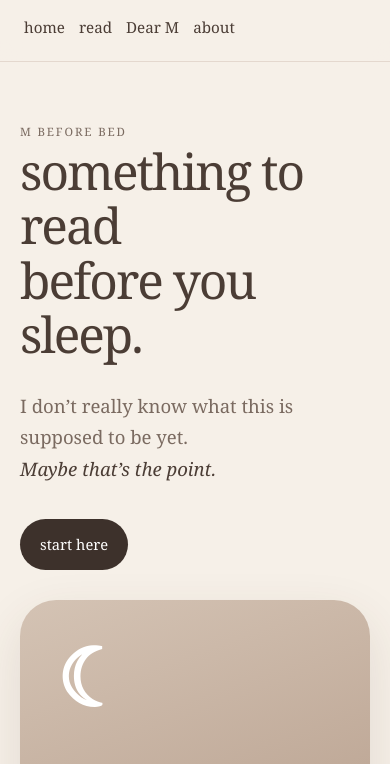
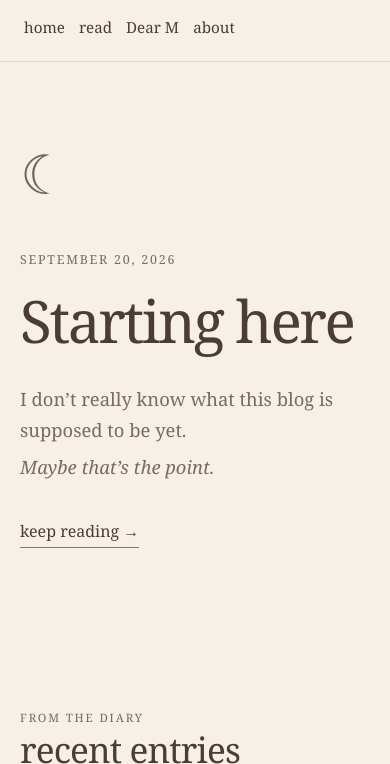
Before and after one commit to mbeforebed/mbeforebed.github.io, a plain HTML site: page index.html in a window 390 px wide. Shown: the part 60-824 px from the top of the page. Drawn offline with Linux system fonts and the light colour scheme.

Commit message:
Add files via upload

```diff
--- a/index.html
+++ b/index.html
@@ -1,32 +1,44 @@
 <!doctype html>
 <html lang="en">
 <head>
-<meta charset="utf-8"><meta name="viewport" content="width=device-width,initial-scale=1">
-<title>M Before Bed — something to read before you sleep.</title>
-<meta name="description" content="M Before Bed — something to read before you sleep.">
+  <meta charset="utf-8">
+  <meta name="viewport" content="width=device-width,initial-scale=1">
+  <title>M Before Bed</title>
+  <meta name="description" content="M Before Bed — a personal collection of writing by M.">
   <link rel="stylesheet" href="styles.css">
 </head>
 <body>
 <header>
   <a class="brand" href="index.html"><span class="brand-m">M</span> Before Bed.</a>
-  <nav><a href="index.html">home</a><a href="read.html">read</a><a href="dear-m.html">Dear M</a><a href="about.html">about</a></nav>
+  <nav>
+    <a href="index.html">home</a>
+    <a href="read.html">read</a>
+    <a href="dear-m.html">Dear M</a>
+    <a href="about.html">about</a>
+  </nav>
 </header>
+
 <main>
-<section class="hero wrap">
-  <div>
-    <small>M BEFORE BED</small>
-    <h1>something to read<br>before you sleep.</h1>
-    <p class="lead">I don’t really know what this is supposed to be yet.<br><em>Maybe that’s the point.</em></p>
-    <a class="btn" href="posts/starting-here.html">start here</a>
-  </div>
-  <aside><b>☾</b><p>come as you are.</p><span>stay for a little while.</span></aside>
+  <section class="opening wrap">
+    <div class="opening-mark">☾</div>
+    <article class="opening-entry">
+      <p class="entry-date">September 20, 2026</p>
+      <h1>Starting here</h1>
+      <p class="opening-line">I don’t really know what this blog is supposed to be yet.</p>
+      <p class="opening-line"><em>Maybe that’s the point.</em></p>
+      <a class="read-link" href="posts/starting-here.html">keep reading →</a>
+    </article>
   </section>
 
   <section class="wrap entries">
     <div class="heading">
-    <div><small>FROM THE DIARY</small><h2>recent entries</h2></div>
+      <div>
+        <small>FROM THE DIARY</small>
+        <h2>recent entries</h2>
+      </div>
       <a href="read.html">view the archive →</a>
     </div>
+
     <div class="cards single-entry">
       <article>
         <small>SEPTEMBER 20, 2026</small>
@@ -39,12 +51,29 @@
 
   <section class="dear dear-short">
     <div class="wrap deargrid">
-    <div><small>DEAR M</small><h2>something on your mind?</h2></div>
-    <div class="dear-action"><a class="btn light" href="dear-m.html">write to M →</a></div>
+      <div>
+        <small>DEAR M</small>
+        <h2>something on your mind?</h2>
+      </div>
+      <div class="dear-action">
+        <a class="btn light" href="dear-m.html">write to M →</a>
+      </div>
     </div>
   </section>
 
-<section class="night narrow"><p>good night, for now.</p><h2>— M.</h2><b>☾</b></section>
+  <section class="night narrow">
+    <p class="thank-you">thank you for making it through another day.</p>
+    <p>good night, for now.</p>
+    <h2>— M.</h2>
+    <b>☾</b>
+  </section>
 </main>
-<footer><div class="wrap"><strong><span class="brand-m">M</span> Before Bed.</strong><p>something to read before you sleep. · © 2026</p></div></footer>
-</body></html>
+
+<footer>
+  <div class="wrap">
+    <strong><span class="brand-m">M</span> Before Bed.</strong>
+    <p>© 2026 M Before Bed</p>
+  </div>
+</footer>
+</body>
+</html>
--- a/styles.css
+++ b/styles.css
@@ -9,3 +9,60 @@
 .dear-action{display:flex;align-items:center;justify-content:flex-end}
 .night h2{font-style:italic}
 @media(max-width:760px){.dear-short .deargrid{grid-template-columns:1fr}.dear-action{justify-content:flex-start}}
+
+/* Final homepage: the writing is the entrance. */
+.opening{
+  min-height:72vh;
+  display:grid;
+  grid-template-columns:90px minmax(0,760px);
+  justify-content:center;
+  align-items:center;
+  gap:42px;
+  padding:90px 0 100px;
+}
+.opening-mark{
+  align-self:start;
+  margin-top:42px;
+  font-size:4.8rem;
+  color:var(--brown);
+  opacity:.78;
+}
+.opening-entry{padding-top:18px}
+.entry-date{
+  margin:0 0 18px;
+  color:var(--muted);
+  font-size:.78rem;
+  letter-spacing:.14em;
+  text-transform:uppercase;
+}
+.opening h1{
+  font-size:clamp(3.8rem,8vw,7.5rem);
+  margin-bottom:30px;
+}
+.opening-line{
+  margin:.35rem 0;
+  max-width:700px;
+  color:var(--muted);
+  font-size:clamp(1.15rem,2.2vw,1.5rem);
+}
+.read-link{
+  display:inline-block;
+  margin-top:30px;
+  border-bottom:1px solid var(--taupe);
+  padding-bottom:2px;
+}
+.thank-you{
+  font-size:1.12rem;
+  color:var(--ink)!important;
+  margin-bottom:28px!important;
+}
+@media(max-width:760px){
+  .opening{
+    min-height:auto;
+    grid-template-columns:1fr;
+    gap:6px;
+    padding:65px 0 85px;
+  }
+  .opening-mark{margin:0 0 6px;font-size:3.4rem}
+  .opening h1{font-size:clamp(3.2rem,15vw,5rem)}
+}
```
Also changed, not shown: 404.html (added, +1 -0 lines), about.html (+20 -1 lines), dear-m.html (+1 -1 lines), read.html (+1 -1 lines), sitemap.xml (+7 -1 lines), 1 other file. Lines whose indentation alone changed are shown as unchanged.
